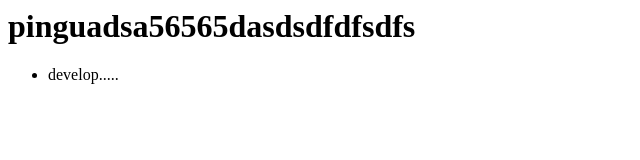
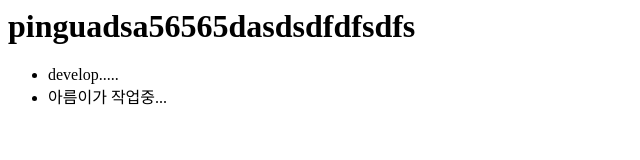
Before and after one commit to pingu87/www, a plain HTML site: page index.html in a window 1280 px wide. Shown: the whole page, without its empty margins (0-640 px from the left). Drawn offline with Linux system fonts and the light colour scheme.

Commit message:
ㅎㅎ호허

```diff
--- a/index.html
+++ b/index.html
@@ -5,6 +5,7 @@
 <div>
     <ul>
         <li>develop.....</li>
+        <li>아름이가 작업중...</li>
     </ul>
 </div>
 </body>
```
